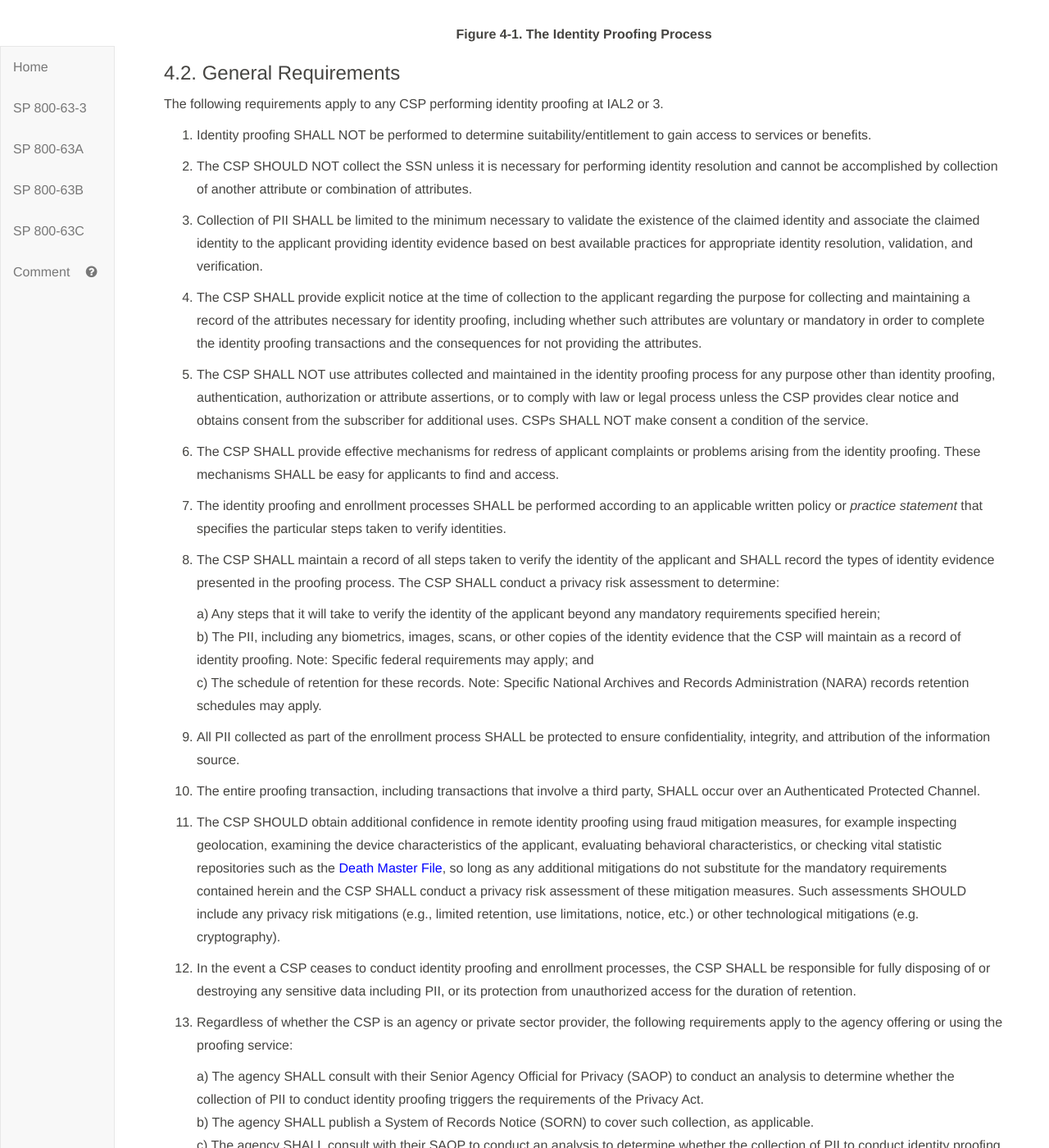
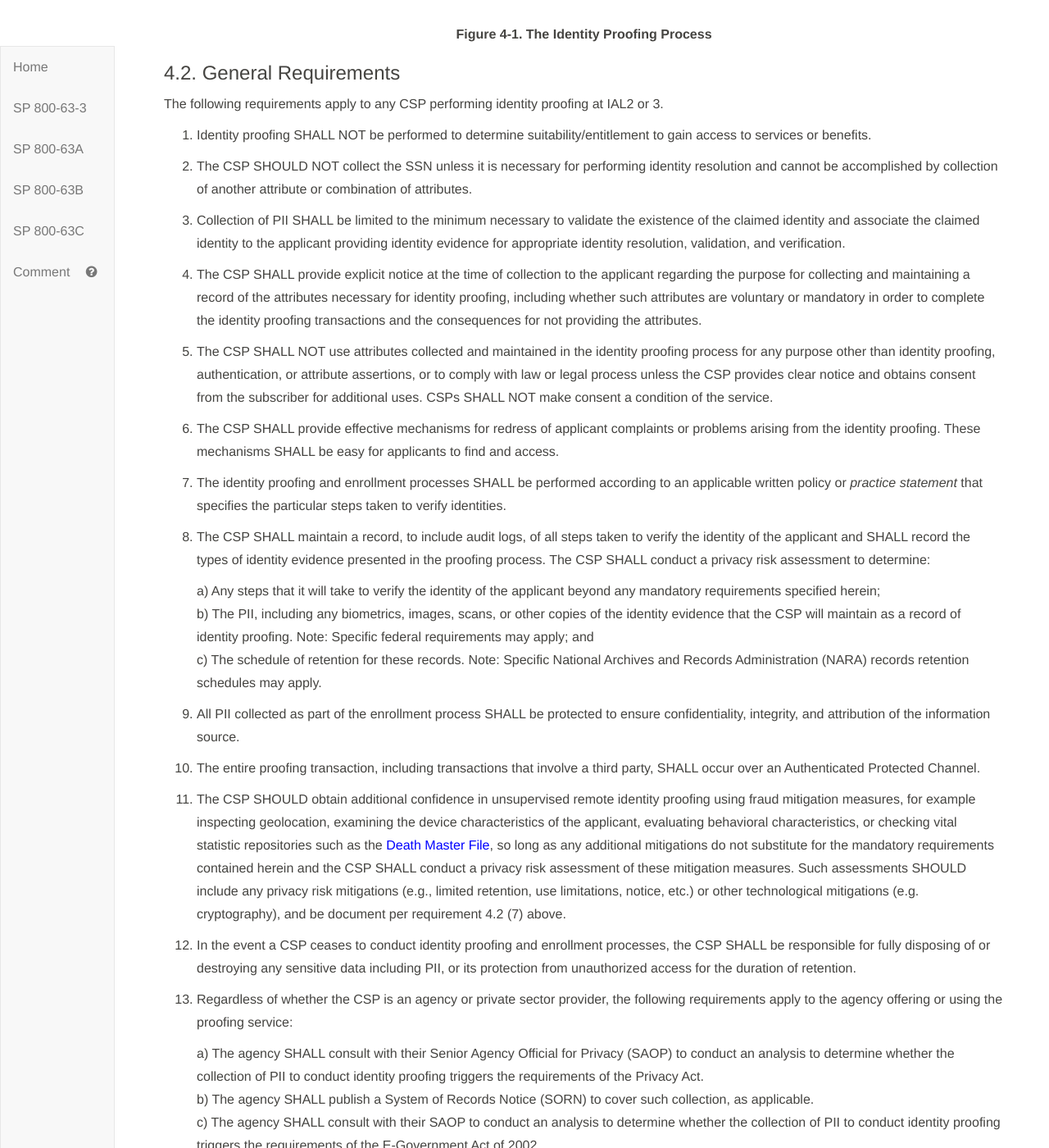
Before and after one commit to usnistgov/800-63-3, a Jekyll site: the page built from sp800-63a/sec4_ial.md, in a window 1280 px wide and 1400 px high, scrolled down 599 px. Shown: the whole window at 82% size. Built offline with Jekyll 4.4.1, drawn with Linux system fonts in a browser that asks for light colours; our own code applies the rules of GitHub Pages for plain Markdown files.

Commit message:
Closes #767

```diff
--- a/sp800-63a/sec4_ial.md
+++ b/sp800-63a/sec4_ial.md
@@ -39,17 +39,17 @@
 
 2. The CSP SHOULD NOT collect the SSN unless it is necessary for performing identity resolution and cannot be accomplished by collection of another attribute or combination of attributes.
 
-3. Collection of PII SHALL be limited to the minimum necessary to validate the existence of the claimed identity and associate the claimed identity to the applicant providing identity evidence based on best available practices for appropriate identity resolution, validation, and verification.
+3. Collection of PII SHALL be limited to the minimum necessary to validate the existence of the claimed identity and associate the claimed identity to the applicant providing identity evidence for appropriate identity resolution, validation, and verification.
 
 4. The CSP SHALL provide explicit notice at the time of collection to the applicant regarding the purpose for collecting and maintaining a record of the attributes necessary for identity proofing, including whether such attributes are voluntary or mandatory in order to complete the identity proofing transactions and the consequences for not providing the attributes.
 
-5. The CSP SHALL NOT use attributes collected and maintained in the identity proofing process for any purpose other than identity proofing, authentication, authorization or attribute assertions, or to comply with law or legal process unless the CSP provides clear notice and obtains consent from the subscriber for additional uses. CSPs SHALL NOT make consent a condition of the service.
+5. The CSP SHALL NOT use attributes collected and maintained in the identity proofing process for any purpose other than identity proofing, authentication, or attribute assertions, or to comply with law or legal process unless the CSP provides clear notice and obtains consent from the subscriber for additional uses. CSPs SHALL NOT make consent a condition of the service.
 
 6. The CSP SHALL provide effective mechanisms for redress of applicant complaints or problems arising from the identity proofing. These mechanisms SHALL be easy for applicants to find and access.
 
 7. The identity proofing and enrollment processes SHALL be performed according to an applicable written policy or *practice statement* that specifies the particular steps taken to verify identities.
 
-8. The CSP SHALL maintain a record of all steps taken to verify the identity of the applicant and SHALL record the types of identity evidence presented in the proofing process. The CSP SHALL conduct a privacy risk assessment to determine:
+8. The CSP SHALL maintain a record, to include audit logs, of all steps taken to verify the identity of the applicant and SHALL record the types of identity evidence presented in the proofing process. The CSP SHALL conduct a privacy risk assessment to determine:
 
 	a) Any steps that it will take to verify the identity of the applicant beyond any mandatory requirements specified herein;
 	b) The PII, including any biometrics, images, scans, or other copies of the identity evidence that the CSP will maintain as a record of identity proofing. Note: Specific federal requirements may apply; and
@@ -59,7 +59,7 @@
 
 10. The entire proofing transaction, including transactions that involve a third party, SHALL occur over an Authenticated Protected Channel.
 
-11. <a name="gr13"></a>The CSP SHOULD obtain additional confidence in remote identity proofing using fraud mitigation measures, for example inspecting geolocation, examining the device characteristics of the applicant, evaluating behavioral characteristics, or checking vital statistic repositories such as the [Death Master File](https://www.ssdmf.com/Library/InfoManage/Guide.asp?FolderID=1), so long as any additional mitigations do not substitute for the mandatory requirements contained herein and the CSP SHALL conduct a privacy risk assessment of these mitigation measures. Such assessments SHOULD include any privacy risk mitigations (e.g., limited retention, use limitations, notice, etc.) or other technological mitigations (e.g. cryptography).
+11. <a name="gr13"></a>The CSP SHOULD obtain additional confidence in unsupervised remote identity proofing using fraud mitigation measures, for example inspecting geolocation, examining the device characteristics of the applicant, evaluating behavioral characteristics, or checking vital statistic repositories such as the [Death Master File](https://www.ssdmf.com/Library/InfoManage/Guide.asp?FolderID=1), so long as any additional mitigations do not substitute for the mandatory requirements contained herein and the CSP SHALL conduct a privacy risk assessment of these mitigation measures. Such assessments SHOULD include any privacy risk mitigations (e.g., limited retention, use limitations, notice, etc.) or other technological mitigations (e.g. cryptography), and be document per requirement 4.2 (7) above.
 
 12. In the event a CSP ceases to conduct identity proofing and enrollment processes, the CSP SHALL be responsible for fully disposing of or destroying any sensitive data including PII, or its protection from unauthorized access for the duration of retention.
 
```
